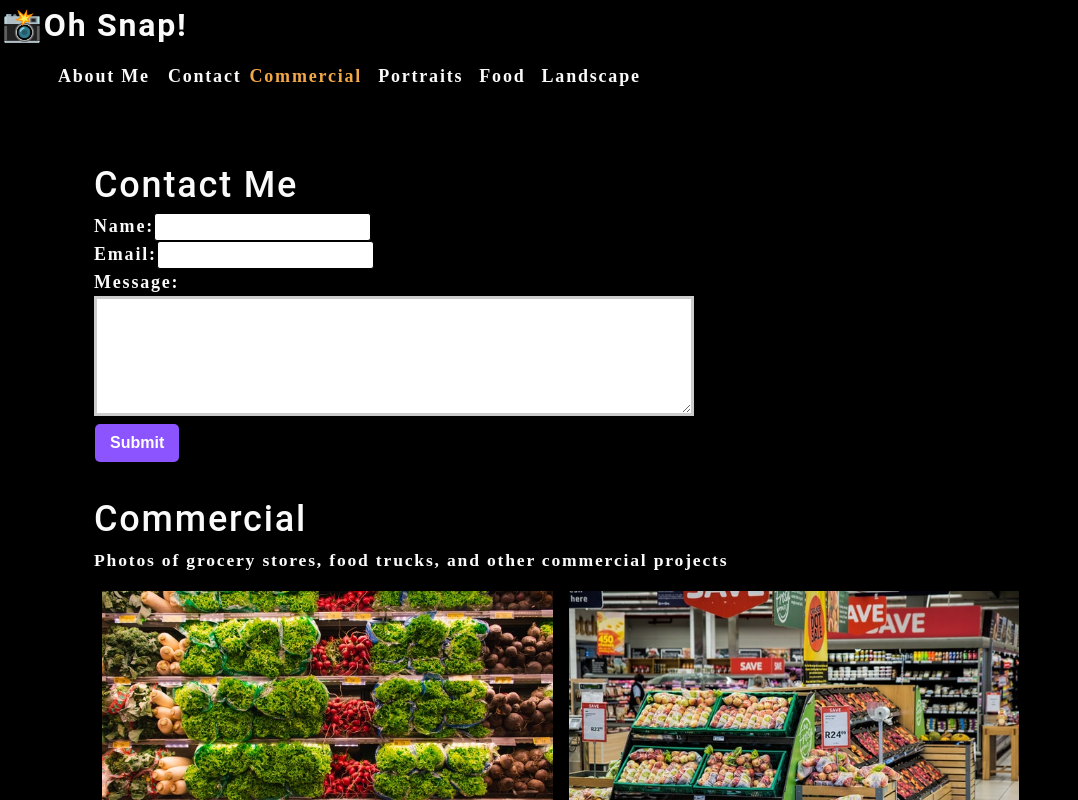
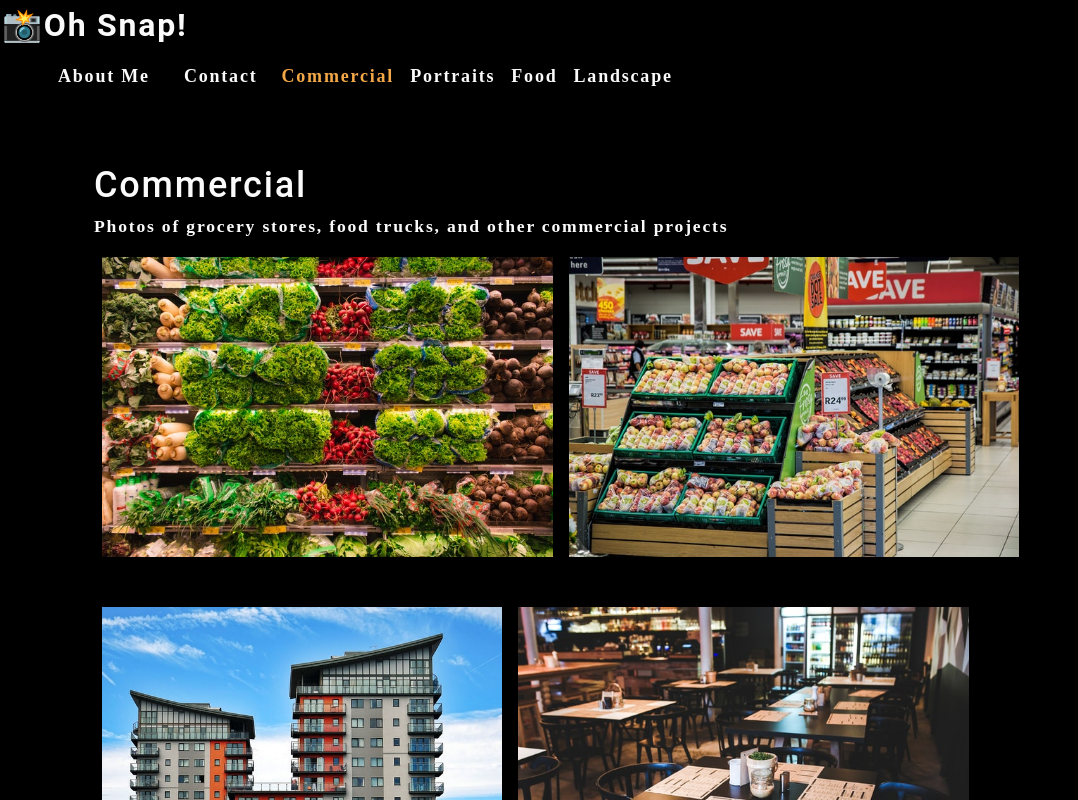
Before and after one commit to lexslo/photo-port, a React (Create React App) app: page / in a window 1280 px wide. Shown: the top 800 px of the page, without its empty margins (0-1078 px from the left). Built offline with nearby package versions, Linux system fonts and the light colour scheme.

Commit message:
add conditional rendering to contact section

```diff
--- a/src/App.js
+++ b/src/App.js
@@ -19,21 +19,29 @@
       description: "Fields, farmhouses, waterfalls, and the beauty of nature",
     },
   ]);
+
   const [ currentCategory, setCurrentCategory ] = useState(categories[0]);
+
+  const [ contactSelected, setContactSelected ] = useState(false);
 
   return (
     <div>
       <Nav
       categories={categories}
       setCurrentCategory={setCurrentCategory}
-      currentCategory={currentCategory}>
+      currentCategory={currentCategory}
+      contactSelected={contactSelected}
+      setContactSelected={setContactSelected}>
       </Nav>
       <main>
-        <ContactForm></ContactForm>
-        <Gallery
-        currentCategory={currentCategory}>
-        </Gallery>
-        <About></About>
+        {!contactSelected ? (
+          <>
+            <Gallery currentCategory={currentCategory}></Gallery>
+            <About></About>
+          </>
+        ) : (
+          <ContactForm></ContactForm>
+        )}
       </main>
     </div>
   );
--- a/src/components/Contact/index.js
+++ b/src/components/Contact/index.js
@@ -1,4 +1,5 @@
 import React, { useState } from 'react';
+import { validateEmail } from '../../utils/helpers';
 
 function ContactForm() {
 
@@ -8,10 +9,31 @@
         message: ''
     });
 
+    const [ errorMessage, setErrorMessage ] = useState('');
+
     const { name, email, message } = formState;
 
     function handleChange(e) {
-        setFormState({ ...formState, [e.target.name]: e.target.value });
+        if (e.target.name === 'email') {
+            let isValid = validateEmail(e.target.value);
+            console.log(isValid);
+            if (!isValid) {
+                setErrorMessage('Your email is invalid');
+            } else {
+                setErrorMessage('');
+            }
+        } else {
+            if (!e.target.value.length) {
+                setErrorMessage(`${e.target.name} is required.`);
+            } else {
+                setErrorMessage('');
+            }
+        }
+
+        if (!errorMessage) {
+            setFormState({ ...formState, [e.target.name]: e.target.value });
+        }
+
     }
 
     function handleSubmit(e) {
@@ -25,16 +47,21 @@
             <form id='contact-form' onSubmit={handleSubmit}>
                 <div>
                     <label htmlFor='name'>Name:</label>
-                    <input type='text' name='name' defaultValue={name} onChange={handleChange}/>
+                    <input type='text' name='name' defaultValue={name} onBlur={handleChange}/>
                 </div>
                 <div>
                     <label htmlFor='email'>Email:</label>
-                    <input type='email' name='email' defaultValue={email} onChange={handleChange}/>
+                    <input type='email' name='email' defaultValue={email} onBlur={handleChange}/>
                 </div>
                 <div>
                     <label htmlFor='message'>Message:</label>
-                    <textarea name='message' rows='5' defaultValue={message} onChange={handleChange}/>
+                    <textarea name='message' rows='5' defaultValue={message} onBlur={handleChange}/>
                 </div>
+                {errorMessage && (
+                    <div>
+                        <p className='error-text'>{errorMessage}</p>
+                    </div>
+                )}
                 <button type='submit'>Submit</button>
             </form>
          </section>
--- a/src/components/Nav/index.js
+++ b/src/components/Nav/index.js
@@ -6,7 +6,9 @@
     const {
         categories =[],
         setCurrentCategory,
-        currentCategory
+        currentCategory,
+        contactSelected,
+        setContactSelected
     } = props;
 
     useEffect(() => {
@@ -23,21 +25,26 @@
             <nav>
                 <ul className='flex-row'>
                     <li className='mx-2'>
-                        <a data-testid="about" href="#about">
+                        <a data-testid="about" href="#about" onClick={() => setContactSelected(false)}>
                             About Me
                         </a>
                     </li>
-                    <li>
-                        <span>
+                    <li className={`mx-2 ${contactSelected && !contactSelected && 'navActive'}`}>
+                        <span onClick={() => setContactSelected(true)}>
                             Contact
                         </span>
                     </li>
                     {categories.map((category) => (
+                        // navActive class value is assigned only if Contact hasn't been selected
+                        // AND the current category HAS been selected
                         <li
                         className={`mx-1 ${
                             currentCategory.name === category.name && 'navActive'
                         }`} key={category.name} >
-                            <span onClick={() => setCurrentCategory(category)}>
+                            <span onClick={() => {
+                                setCurrentCategory(category);
+                                setContactSelected(false);
+                            }}>
                                 {capitalizeFirstLetter(category.name)}
                             </span>
                         </li>
```
